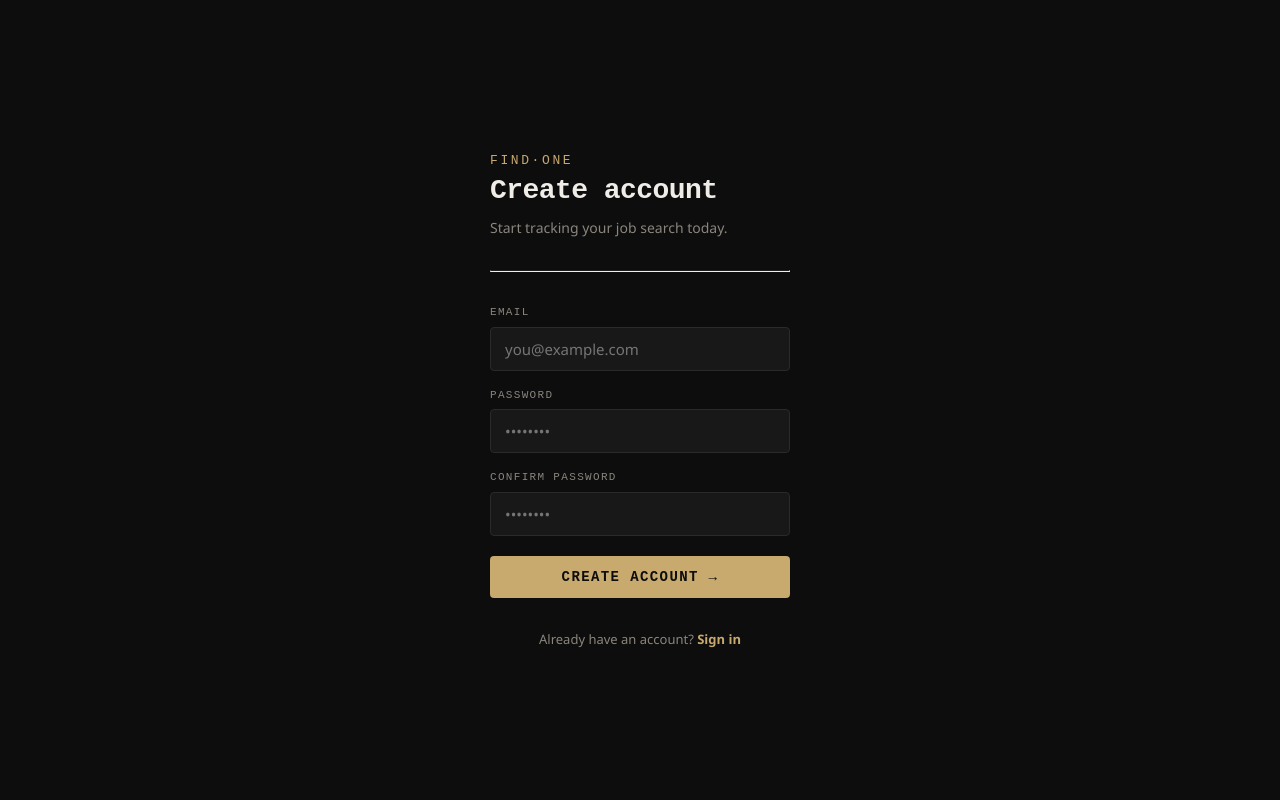
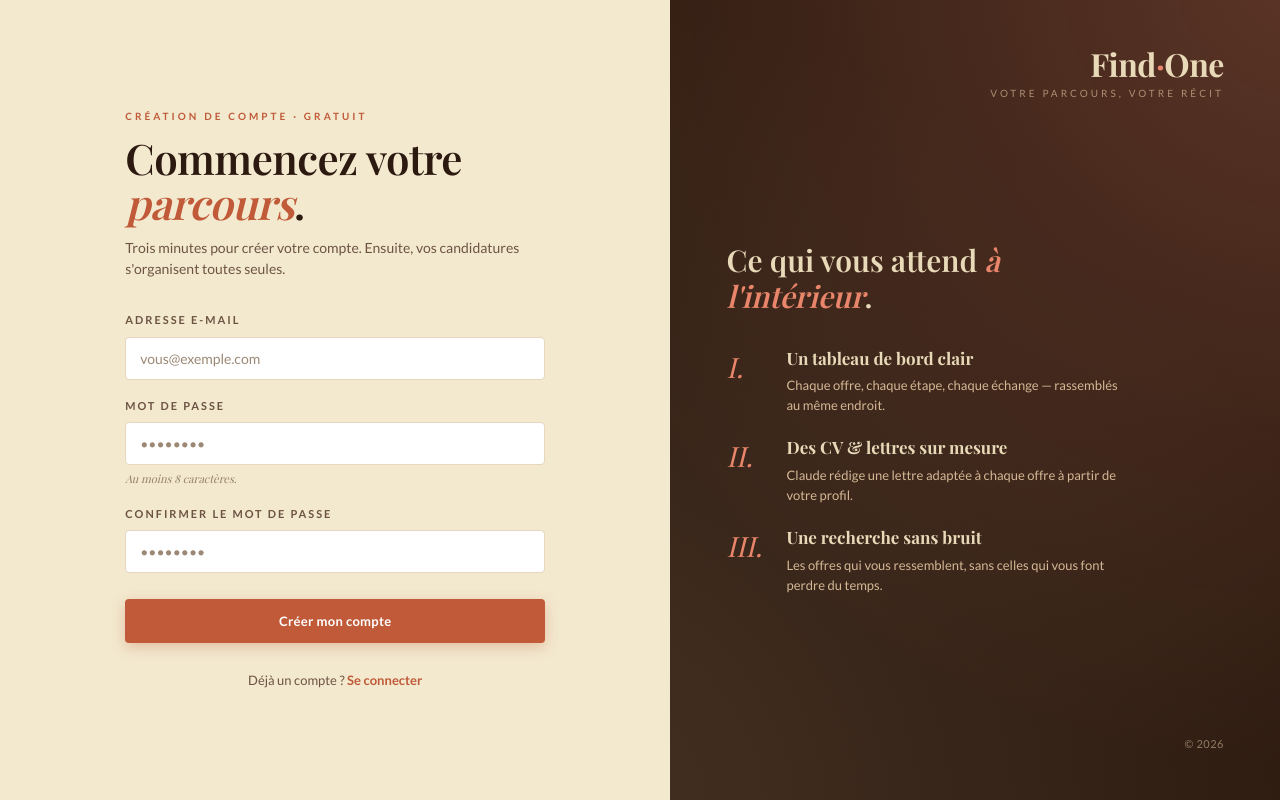
Before and after one commit to Setounkpe7/Find-One, a React (Vite) app in the folder frontend/: page /register in a window 1280 px wide. Built offline with nearby package versions, Linux system fonts and the light colour scheme; no server answers; a web font is replaced by a local one.

Commit message:
feat(frontend): adapt Register to Paper Trail design

```diff
--- a/frontend/src/pages/Register.tsx
+++ b/frontend/src/pages/Register.tsx
@@ -1,7 +1,9 @@
-import React, { useState } from 'react'
-import { useNavigate, Link } from 'react-router-dom'
+import { FormEvent, useState } from 'react'
+import { Link, useNavigate } from 'react-router-dom'
 import { useAuthStore } from '../stores/authStore'
-import { authStyles as s } from './authStyles'
+import { Button } from '../components/ui/Button'
+import { Input } from '../components/ui/Input'
+import { Field } from '../components/ui/Field'
 
 export default function Register() {
   const navigate = useNavigate()
@@ -10,108 +12,158 @@ export default function Register() {
   const [confirm, setConfirm] = useState('')
   const [error, setError] = useState<string | null>(null)
   const [loading, setLoading] = useState(false)
-  const [focusedField, setFocusedField] = useState<string | null>(null)
 
-  const passwordMismatch = confirm.length > 0 && password !== confirm
+  const mismatch = confirm.length > 0 && password !== confirm
 
-  async function handleSubmit(e: React.FormEvent) {
+  async function handleSubmit(e: FormEvent) {
     e.preventDefault()
-    if (password !== confirm) {
-      setError('Passwords do not match.')
-      return
-    }
+    if (mismatch) return
     setError(null)
     setLoading(true)
     try {
       await useAuthStore.getState().register(email, password)
       navigate('/')
-    } catch (err: unknown) {
-      setError(err instanceof Error ? err.message : 'Registration failed. Please try again.')
+    } catch (err) {
+      setError(err instanceof Error ? err.message : 'Inscription impossible')
     } finally {
       setLoading(false)
     }
   }
 
   return (
-    <div style={s.root}>
-      <div style={s.panel}>
-        <div style={s.brand}>
-          <span style={s.brandMark}>Find·One</span>
-          <h1 style={s.heading}>Create account</h1>
-          <p style={s.sub}>Start tracking your job search today.</p>
-        </div>
+    <div className="auth-split reversed">
+      <div className="auth-form-side">
+        <div className="auth-form-inner">
+          <div className="auth-eyebrow">Création de compte · gratuit</div>
+          <h1 className="auth-title">
+            Commencez votre <em>parcours</em>.
+          </h1>
+          <p className="auth-sub">
+            Trois minutes pour créer votre compte. Ensuite, vos candidatures
+            s'organisent toutes seules.
+          </p>
 
-        <hr style={s.divider} />
-
-        <form onSubmit={handleSubmit} style={s.form}>
-          <div style={s.fieldGroup}>
-            <label htmlFor="email" style={s.label}>Email</label>
-            <input
-              id="email"
+          <form onSubmit={handleSubmit}>
+            <Field label="Adresse e-mail" htmlFor="reg-email">
+              <Input
+                id="reg-email"
                 type="email"
-              autoComplete="email"
                 required
                 value={email}
                 onChange={(e) => setEmail(e.target.value)}
-              onFocus={() => setFocusedField('email')}
-              onBlur={() => setFocusedField(null)}
-              style={{ ...s.input, ...(focusedField === 'email' ? s.inputFocus : {}) }}
-              placeholder="you@example.com"
+                placeholder="vous@exemple.com"
               />
-          </div>
+            </Field>
 
-          <div style={s.fieldGroup}>
-            <label htmlFor="password" style={s.label}>Password</label>
-            <input
-              id="password"
+            <Field
+              label="Mot de passe"
+              htmlFor="reg-password"
+              hint="Au moins 8 caractères."
+            >
+              <Input
+                id="reg-password"
                 type="password"
-              autoComplete="new-password"
                 required
+                minLength={8}
                 value={password}
                 onChange={(e) => setPassword(e.target.value)}
-              onFocus={() => setFocusedField('password')}
-              onBlur={() => setFocusedField(null)}
-              style={{ ...s.input, ...(focusedField === 'password' ? s.inputFocus : {}) }}
                 placeholder="••••••••"
               />
-          </div>
+            </Field>
 
-          <div style={s.fieldGroup}>
-            <label htmlFor="confirm" style={s.label}>Confirm password</label>
-            <input
-              id="confirm"
+            <Field
+              label="Confirmer le mot de passe"
+              htmlFor="reg-confirm"
+              error={mismatch ? 'Les mots de passe ne correspondent pas.' : error ?? undefined}
+            >
+              <Input
+                id="reg-confirm"
                 type="password"
-              autoComplete="new-password"
                 required
                 value={confirm}
                 onChange={(e) => setConfirm(e.target.value)}
-              onFocus={() => setFocusedField('confirm')}
-              onBlur={() => setFocusedField(null)}
-              style={{
-                ...s.input,
-                ...(focusedField === 'confirm' ? s.inputFocus : {}),
-                ...(passwordMismatch ? s.inputError : {}),
-              }}
                 placeholder="••••••••"
               />
-            {passwordMismatch && <span style={s.hint}>Passwords do not match</span>}
+            </Field>
+
+            <Button
+              type="submit"
+              variant="primary"
+              className="auth-submit"
+              disabled={loading || mismatch}
+            >
+              {loading ? 'Création…' : 'Créer mon compte'}
+            </Button>
+          </form>
+
+          <div className="auth-switch">
+            Déjà un compte ? <Link to="/login">Se connecter</Link>
+          </div>
+        </div>
       </div>
 
-          {error && <div style={s.error}>{error}</div>}
+      <div className="auth-brand">
+        <div style={{ textAlign: 'right' }}>
+          <div className="brand-logo">
+            Find<span>·</span>One
+          </div>
+          <div className="brand-logo-sub">Votre parcours, votre récit</div>
+        </div>
 
-          <button
-            type="submit"
-            disabled={loading || passwordMismatch}
-            style={{ ...s.submit, ...(loading || passwordMismatch ? s.submitDisabled : {}) }}
+        <div>
+          <div
+            style={{
+              fontFamily: 'var(--font-display)',
+              fontSize: 30,
+              fontWeight: 600,
+              lineHeight: 1.2,
+              color: 'var(--beige)',
+              marginBottom: 32,
+              maxWidth: 400,
+            }}
           >
-            {loading ? 'Creating account...' : 'Create account →'}
-          </button>
-        </form>
+            Ce qui vous attend <em style={{ color: 'var(--terracotta-l)', fontStyle: 'italic' }}>à l'intérieur</em>.
+          </div>
 
-        <p style={s.footer}>
-          Already have an account?{' '}
-          <Link to="/login" style={s.link}>Sign in</Link>
-        </p>
+          <div style={{ display: 'flex', flexDirection: 'column', gap: 20, maxWidth: 400 }}>
+            {[
+              ['I.', 'Un tableau de bord clair', 'Chaque offre, chaque étape, chaque échange — rassemblés au même endroit.'],
+              ['II.', 'Des CV & lettres sur mesure', 'Claude rédige une lettre adaptée à chaque offre à partir de votre profil.'],
+              ['III.', 'Une recherche sans bruit', 'Les offres qui vous ressemblent, sans celles qui vous font perdre du temps.'],
+            ].map(([num, title, body]) => (
+              <div key={num} style={{ display: 'flex', gap: 16 }}>
+                <div
+                  style={{
+                    fontFamily: 'var(--font-display)',
+                    fontSize: 28,
+                    fontStyle: 'italic',
+                    color: 'var(--terracotta-l)',
+                    minWidth: 44,
+                  }}
+                >
+                  {num}
+                </div>
+                <div>
+                  <h3
+                    style={{
+                      fontFamily: 'var(--font-display)',
+                      fontSize: 17,
+                      color: 'var(--beige)',
+                      marginBottom: 4,
+                    }}
+                  >
+                    {title}
+                  </h3>
+                  <p style={{ fontSize: 13, color: 'var(--sand)', lineHeight: 1.55 }}>{body}</p>
+                </div>
+              </div>
+            ))}
+          </div>
+        </div>
+
+        <div className="brand-footer" style={{ justifyContent: 'flex-end' }}>
+          <span>© 2026</span>
+        </div>
       </div>
     </div>
   )
```
Lines whose indentation alone changed are shown as unchanged.
